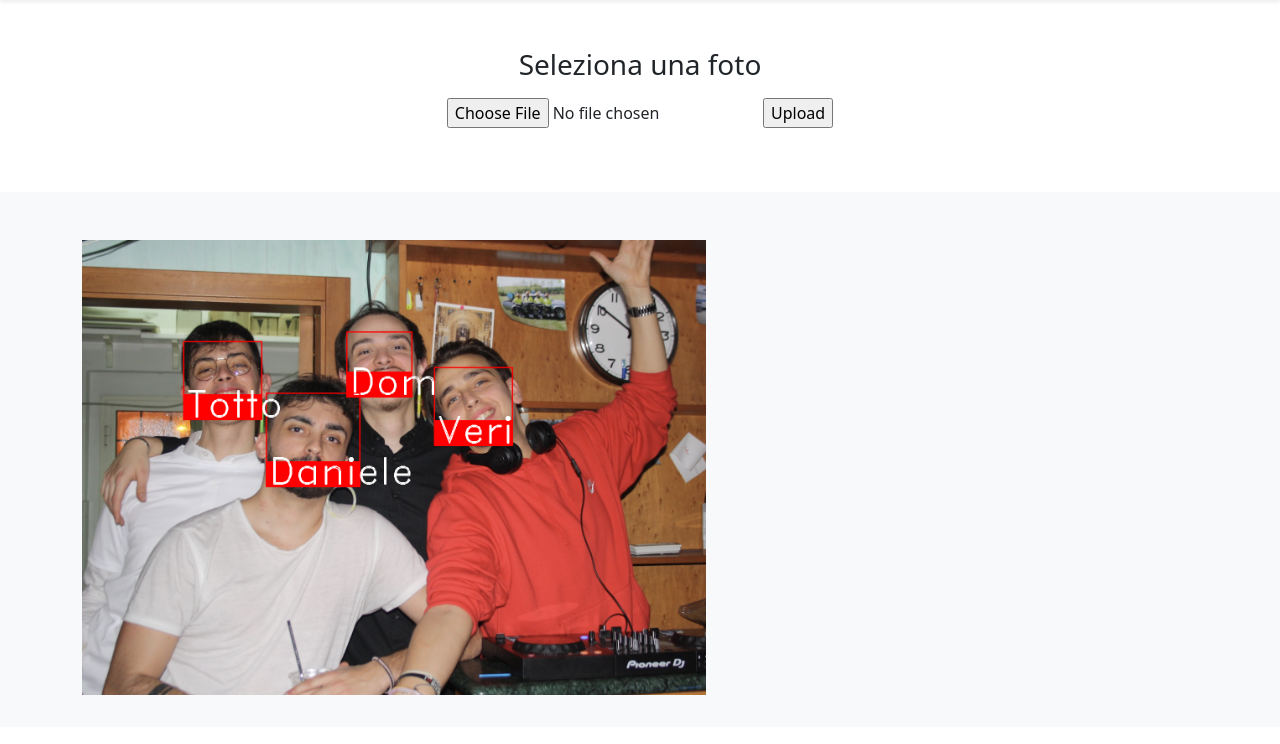
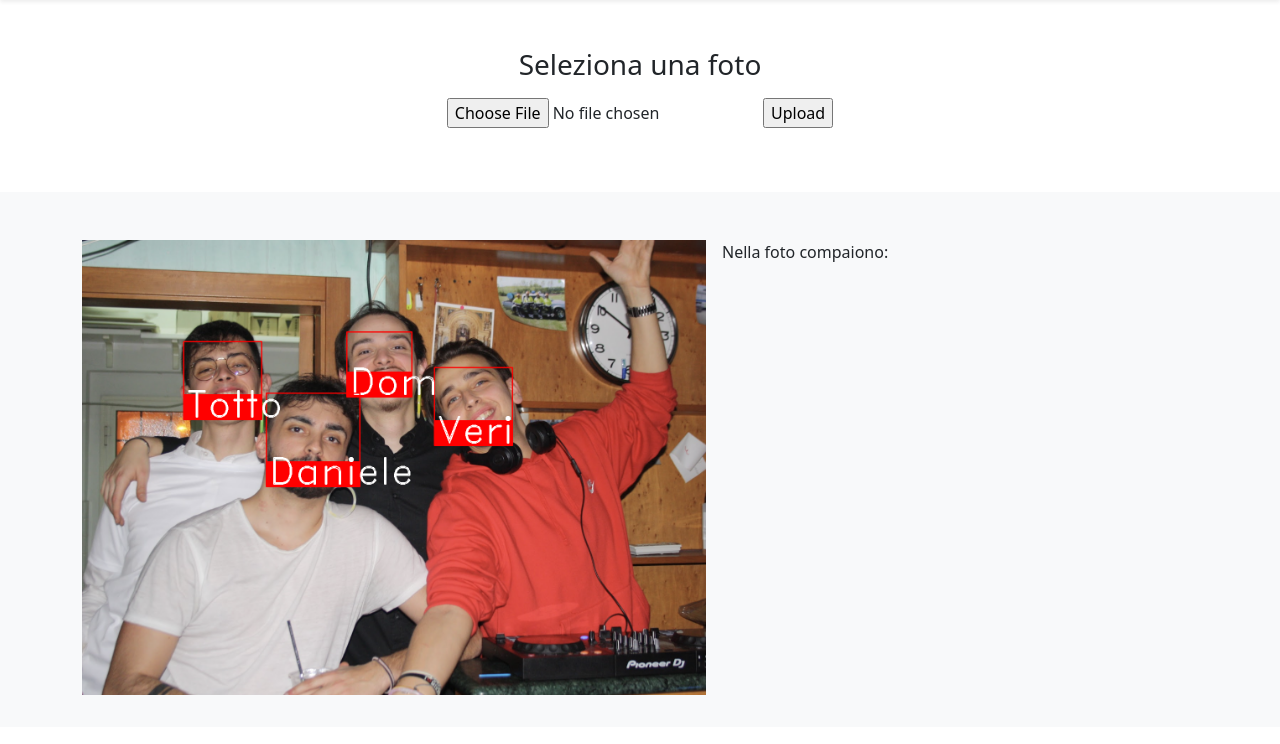
Before and after one commit to sdcc99/SDCC_Project, a Flask app: page / in a window 1280 px wide. Shown: the part 56-800 px from the top of the page. Run offline with Flask 2, Linux system fonts and the light colour scheme; data that the repository does not hold is empty.

Commit message:
modifica vista bottoni invio mail

```diff
--- a/Test1/templates/index.html
+++ b/Test1/templates/index.html
@@ -159,6 +159,7 @@ $(document).ready(function() {
       for(var i = 0; i < images.length; i++) {
         $('#image-container').append('<div class="col " style="width: 40rem"> <img class="card-img-top" src="static/edited/' + images[i] + '" class="card-img-top"> </div>')
       }}
+      $('#image-container').append('<div class="col-sm " > Nella foto compaiono: <ul style="margin-top:10px" class="list-group" id="name"></ul></div>')
       for(var i = 0; i < data.nomi.length; i++) {
           $('#name').append('<li class="list-group-item">'+ data.nomi[i] +'<form style="float-right; margin-top: -25px" class="form-inline" method="POST" action="/sendemail" enctype="multipart/form-data"><button type = "submit" class = "btn btn-primary" style = "float:right">send a fucking email</button></form></li>')
           //<button style = "float:right">send a fucking email</button>
```
